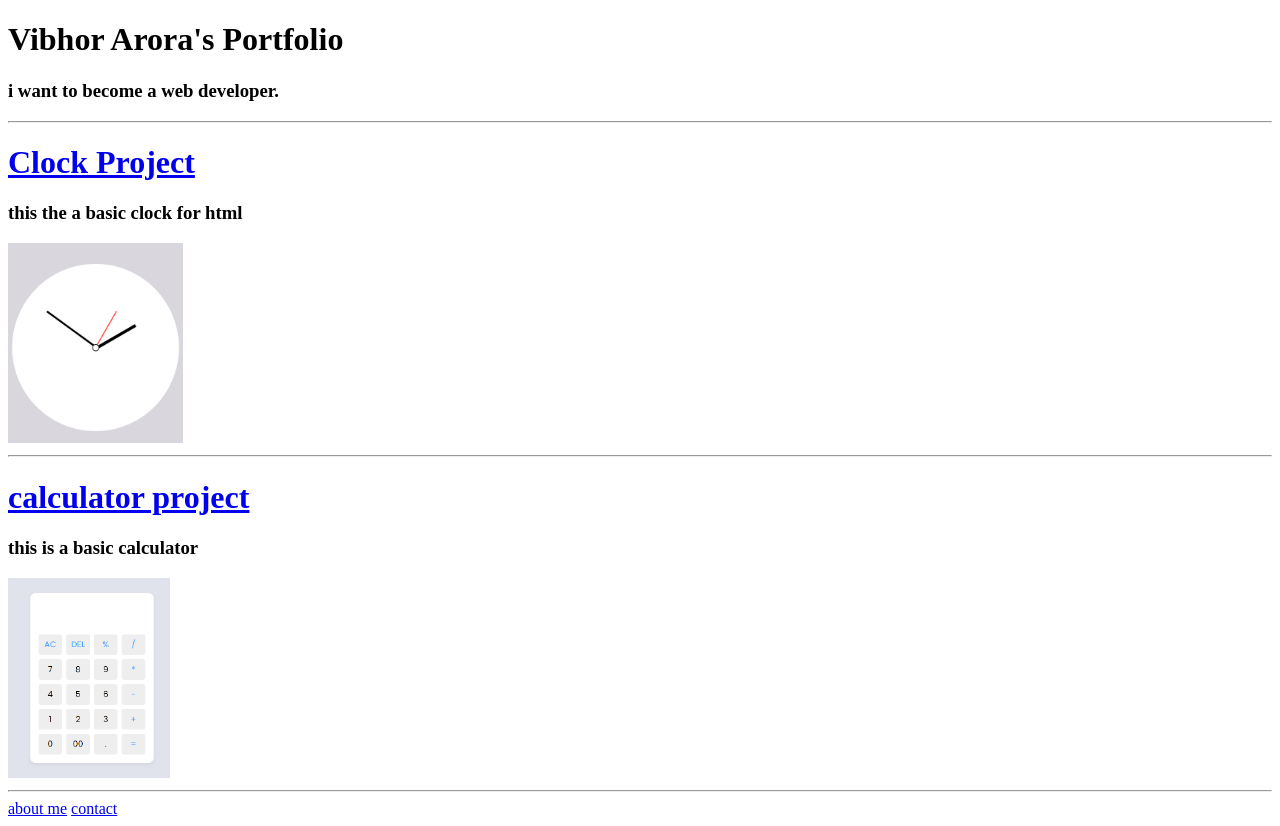
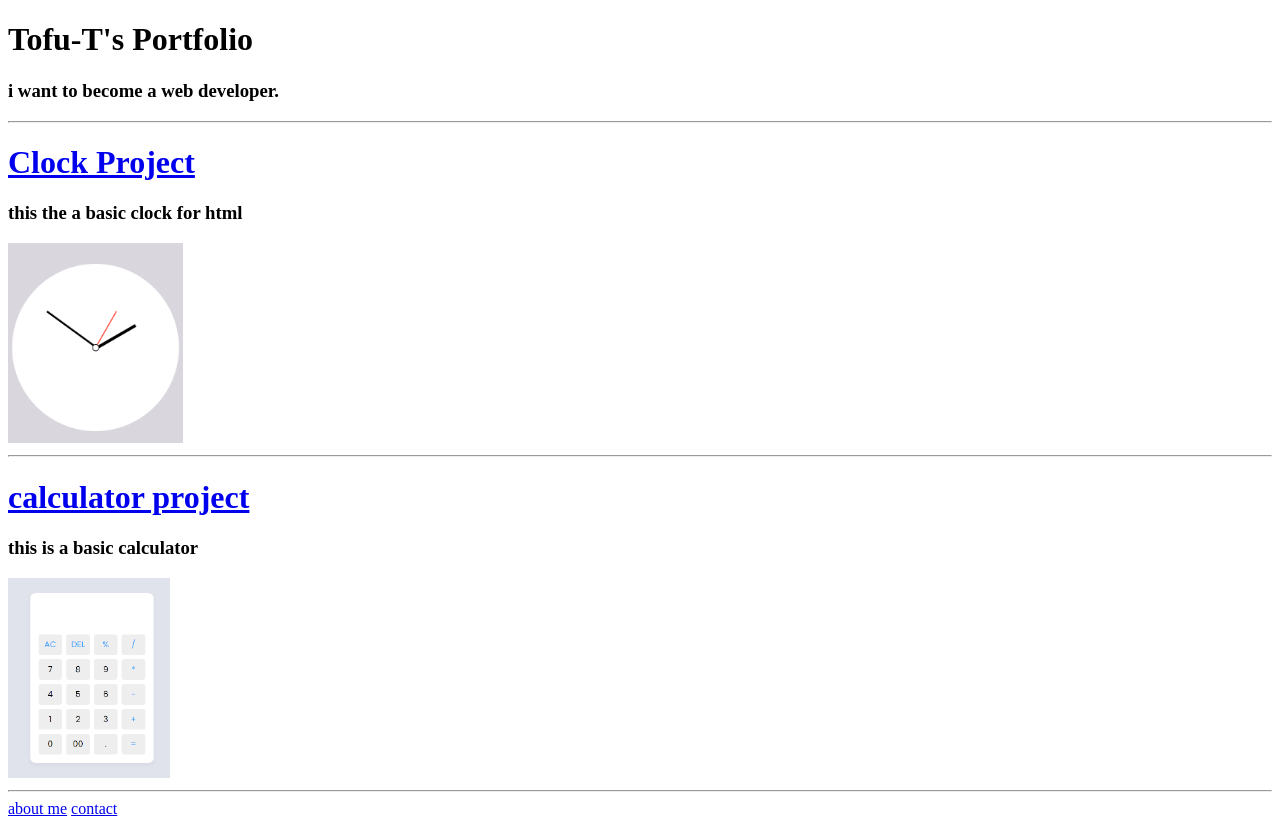
Before and after one commit to Tofu-T-original/html-portfolio, a plain HTML site: page index.html in a window 1280 px wide. Drawn offline with Linux system fonts and the light colour scheme.

Commit message:
Update index.html

```diff
--- a/index.html
+++ b/index.html
@@ -18,10 +18,10 @@ https://developer.mozilla.org/en-US/docs/Web/HTML/Element/img#attr-height -->
 <head>
     <meta charset="UTF-8">
     <meta name="viewport" content="width=device-width, initial-scale=1.0">
-    <title>Vibhor Arora</title>
+    <title>Tofu-T</title>
 </head>
 <body>
-    <h1>Vibhor Arora's Portfolio</h1>
+    <h1>Tofu-T's Portfolio</h1>
     <h3>i want to become a web developer.</h3>
     <hr>
     <a href="./public/clock.html"><h1>Clock Project</h1></a>
```
